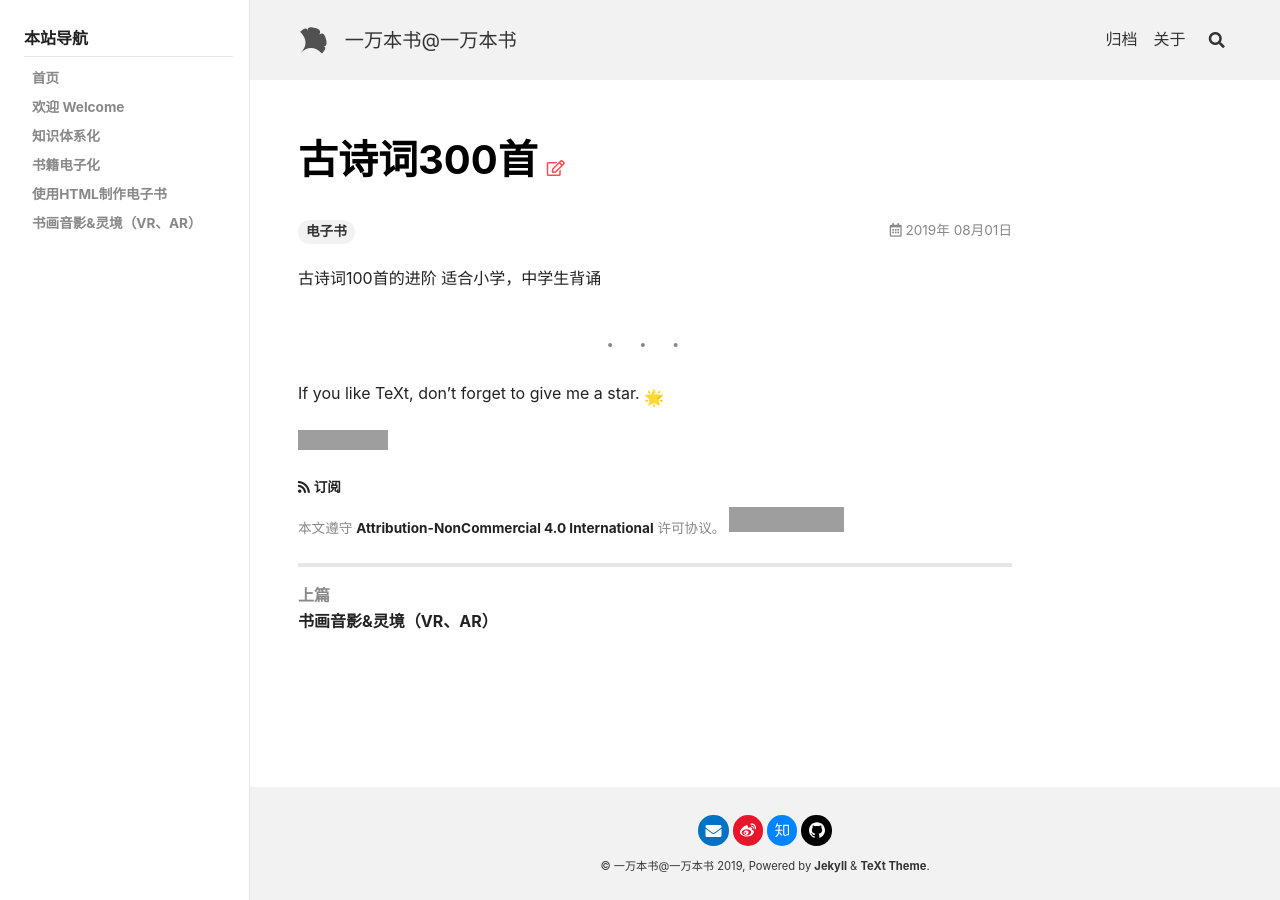
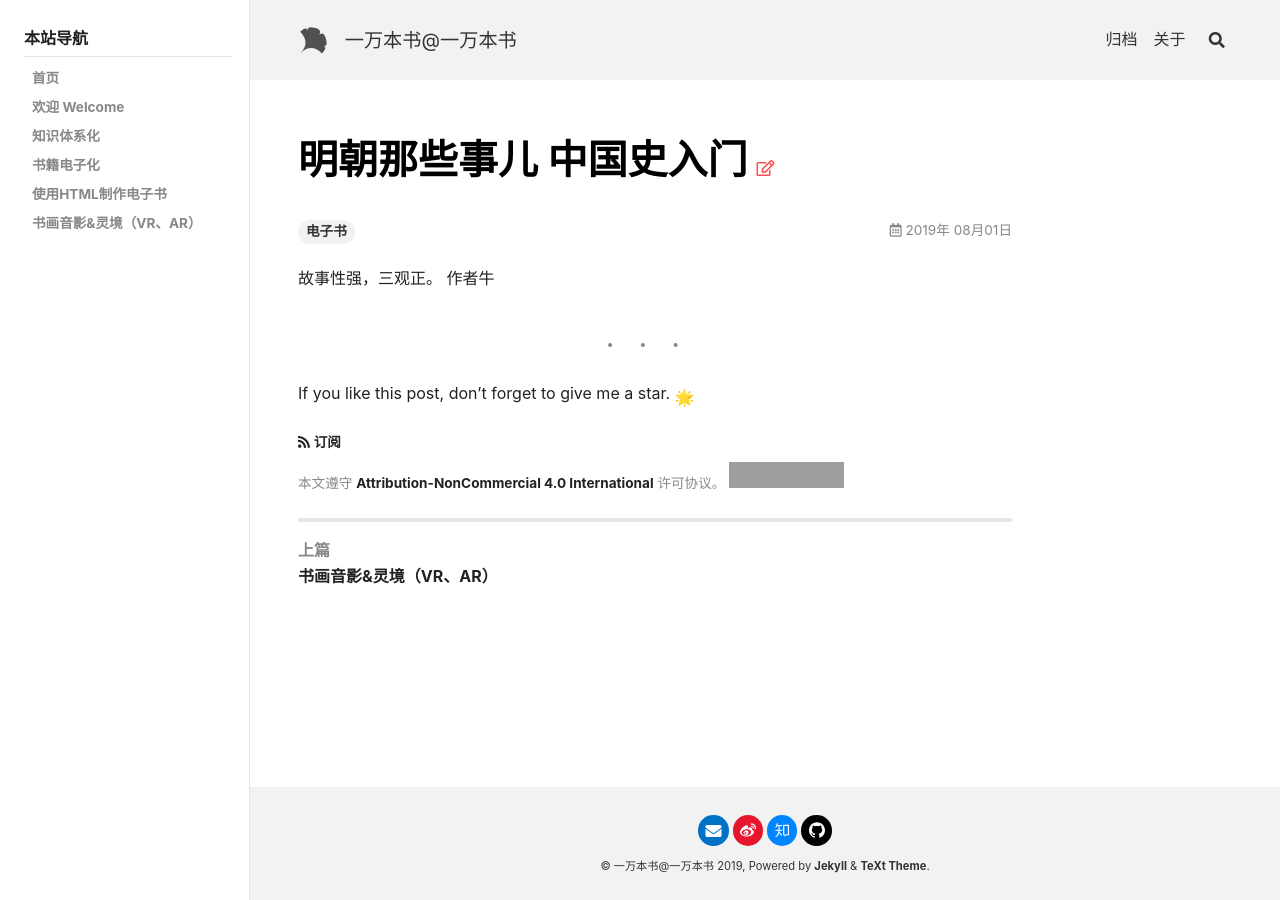
Before and after one commit to yiwanbenshu/yiwanbenshu.github.io, a Jekyll site: the page built from _posts/2019-08-01-明朝那些事儿.md, in a window 1280 px wide. Built offline with Jekyll 4.4.1, drawn with Linux system fonts in a browser that asks for light colours; nearby versions of some CDN libraries; emoji names are drawn with the system emoji font; grey boxes are pictures that could not be loaded.

Commit message:
Update 2019-08-01-明朝那些事儿.md

```diff
--- a/_posts/2019-08-01-明朝那些事儿.md
+++ b/_posts/2019-08-01-明朝那些事儿.md
@@ -1,18 +1,16 @@
 ---
-title: 古诗词300首
+title: 明朝那些事儿 中国史入门
 tags: 电子书
 sidebar:
   nav: docs-zh
 ---
 
-古诗词100首的进阶
-适合小学，中学生背诵
+故事性强，三观正。
+作者牛
 
 
 <!--more-->
 
 ---
 
-If you like TeXt, don't forget to give me a star. :star2:
-
-[![Star This Project](https://img.shields.io/github/stars/kitian616/jekyll-TeXt-theme.svg?label=Stars&style=social)](https://github.com/kitian616/jekyll-TeXt-theme/)
+If you like this post, don't forget to give me a star. :star2:
```
